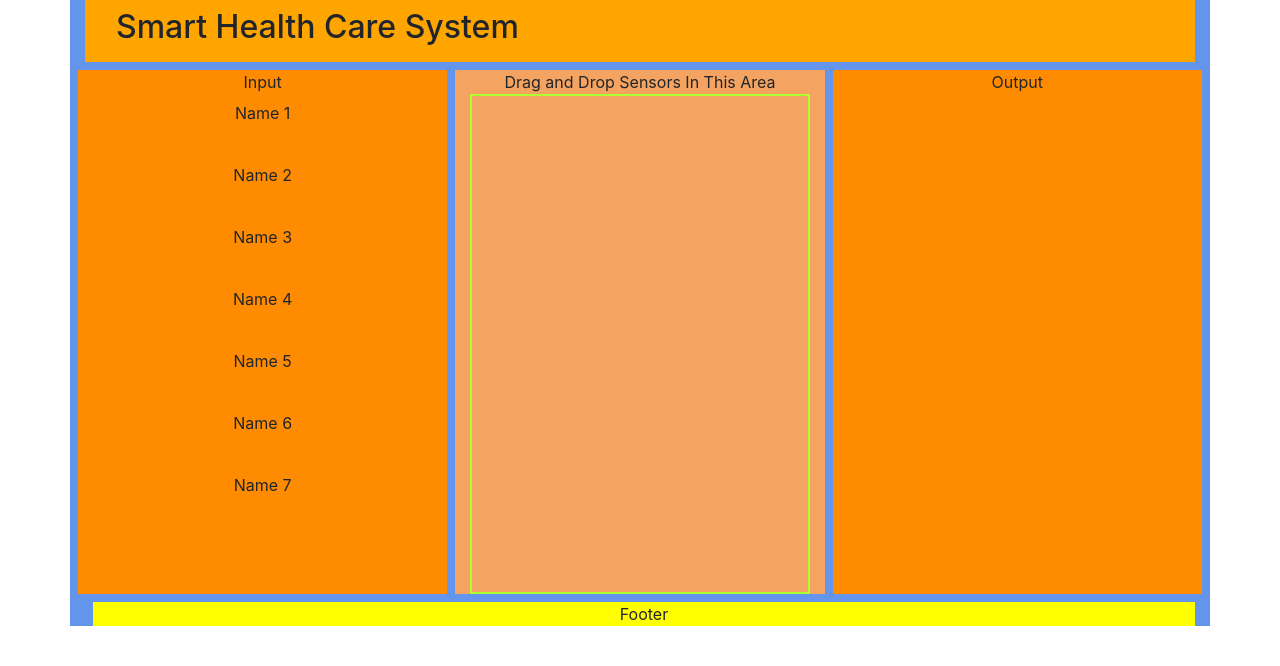
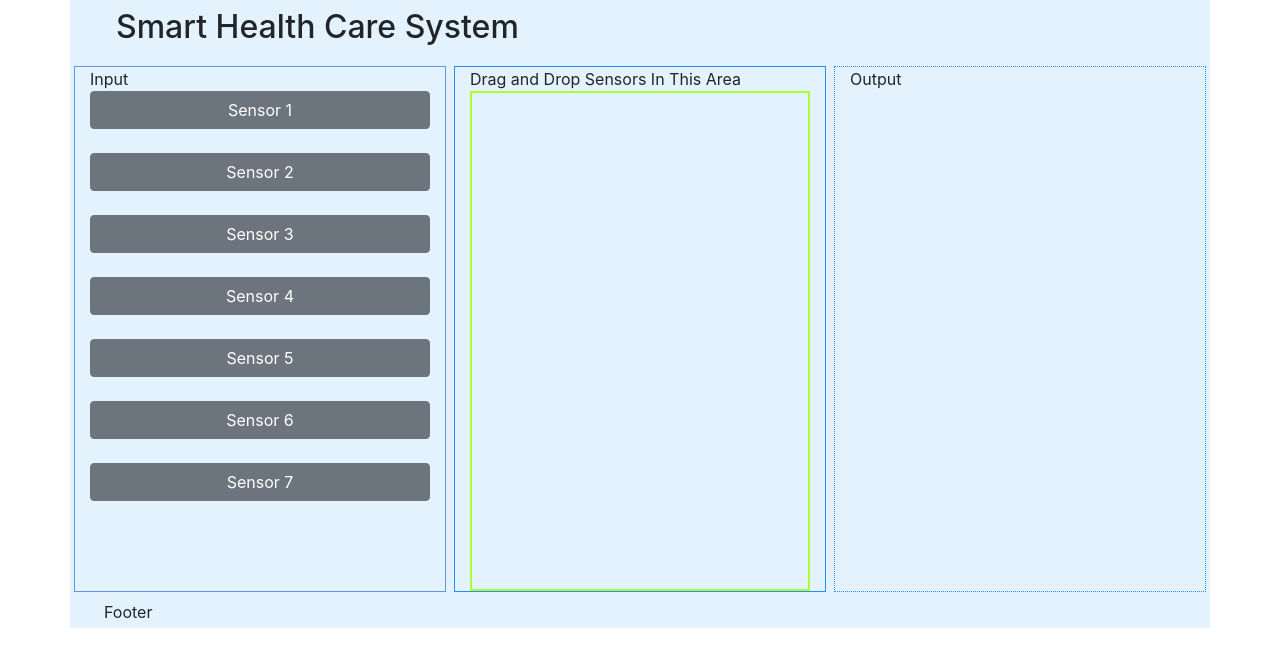
Before and after one commit to CudaRabbani/test_react, a React (Create React App) app: page / in a window 1280 px wide. Shown: the top 666 px of the page. Built offline with nearby package versions, Linux system fonts and the light colour scheme.

Commit message:
Backbround colors are changed.

```diff
--- a/src/App.js
+++ b/src/App.js
@@ -2,12 +2,23 @@ import React from 'react';
 //import logo from './logo.svg';
 import './App.css';
 import Layout from "./components/layout";
+import Header from "./components/header";
+
 
 function App() {
   return (
-    <div className="App">
-      <Layout />
-    </div>
+    <main role="main" className="container" style={{backgroundColor: '#e3f2fd'}}>
+        <div className="row">
+            <div className="col">
+                <Header/>
+            </div>
+        </div>
+        <div className="row">
+            <div className="col">
+                <Layout/>
+            </div>
+        </div>
+    </main>
   );
 }
 
--- a/src/components/header.jsx
+++ b/src/components/header.jsx
@@ -3,7 +3,7 @@ import React from 'react';
 const Header = () => {
     return (
         <header>
-            <div className="navbar navbar-expand-lg" style={{backgroundColor: 'orange'}}>
+            <div className="navbar navbar-dark" style={{backgroundColor: '#e3f2fd'}}>
                 <div className="container d-flex justify-content-between">
                     <h2 className="title"> Smart Health Care System </h2>
                 </div>
--- a/src/components/layout.jsx
+++ b/src/components/layout.jsx
@@ -1,5 +1,4 @@
 import React, {Component} from 'react';
-import Header from "./header";
 import SensorPanel from "./sensorpanel";
 import WorkSpace from "./workspace";
 
@@ -7,13 +6,13 @@ class Layout extends Component {
 
     state = {
         inputSensors: [
-            {id: 1, name: 'Name 1', space: 'input'},
-            {id: 2, name: 'Name 2', space: 'input'},
-            {id: 3, name: 'Name 3', space: 'input'},
-            {id: 4, name: 'Name 4', space: 'input'},
-            {id: 5, name: 'Name 5', space: 'input'},
-            {id: 6, name: 'Name 6', space: 'input'},
-            {id: 7, name: 'Name 7', space: 'input'}
+            {id: 1, name: 'Sensor 1', space: 'input'},
+            {id: 2, name: 'Sensor 2', space: 'input'},
+            {id: 3, name: 'Sensor 3', space: 'input'},
+            {id: 4, name: 'Sensor 4', space: 'input'},
+            {id: 5, name: 'Sensor 5', space: 'input'},
+            {id: 6, name: 'Sensor 6', space: 'input'},
+            {id: 7, name: 'Sensor 7', space: 'input'}
         ],
         workspaceSensors: []
     };
@@ -28,24 +27,18 @@ class Layout extends Component {
     onDrop = (e, sensor) => {
         const sensorID = e.dataTransfer.getData('sensorId');
         let currentWpSensors = this.state.workspaceSensors;
-        let wpSensor = this.state.inputSensors.filter (inSensor => inSensor.id == sensorID);
+        let wpSensor = this.state.inputSensors.filter (inSensor => parseInt(inSensor.id) === sensorID);
         wpSensor[0].space = 'workspace';
         currentWpSensors = [...currentWpSensors,...wpSensor];
         this.setState({workspaceSensors: currentWpSensors});
     };
     onDelete = (sensorId) => {
-        let wpSensors = this.state.workspaceSensors.filter(s => s.id != sensorId);
+        let wpSensors = this.state.workspaceSensors.filter(s => parseInt(s.id) !== sensorId);
         this.setState({workspaceSensors: wpSensors});
     };
     render() {
         return (
-            <div className="container full-layout">
-                <div className="row">
-                    <div className="col">
-                        <Header/>
-                    </div>
-                </div>
-                <div className="m-1">
+            <div>
                 <div className="row">
                     <div className="col left-panel m-1">
                         Input
@@ -68,7 +61,6 @@ class Layout extends Component {
                 </div>
                 <div className="container footer m-1">Footer</div>
             </div>
-            </div>
         );
     }
 }
--- a/src/components/sensor.jsx
+++ b/src/components/sensor.jsx
@@ -8,7 +8,7 @@ const Sensor = (props) => {
             <div draggable
                  onDragStart={(e)=>onDragStart(e, sensorId)}
                  className="draggable">
-                <button className="btn btn-default btn-md btn-block">
+                <button className="btn btn-secondary btn-md btn-block">
                     {label}
                 </button>
                 <br/>
@@ -18,12 +18,12 @@ const Sensor = (props) => {
     else {
         return (
             <div draggable
-                 onClick={()=>onDelete(sensorId)}
+                 onDragStart={(e)=>onDragStart(e, sensorId)}
                  className="draggable">
-                <button className="btn btn-default btn-md btn-block">
+                <button className="btn btn-primary btn-md btn-block">
                     {label}
                     <i className="fa fa-window-close pull-right"
-                       onDragStart={(e)=>onDragStart(e, sensorId)}
+                       onClick={()=>onDelete(sensorId)}
                        aria-hidden="true"></i>
                 </button>
                 <br/>
--- a/src/index.css
+++ b/src/index.css
@@ -17,23 +17,22 @@ code {
 }
 
 .full-layout {
-  background-color: cornflowerblue;
+  background-color: #e3f2fd;
  }
 
 .left-panel {
-  background-color: darkorange;
+  border: 1px solid cornflowerblue;
 }
 
 .right-panel {
-  background-color: darkorange;
+  border: 1px dotted dodgerblue;
 }
 
 .workspace-panel {
-  background-color: sandybrown;
+  border: 1px solid dodgerblue;
 }
 
 .footer {
-  background-color: yellow;
 }
 
 .droppable {
```
Also changed, not shown: src/common/forminput.jsx (added, +14 -0 lines), src/common/textinput.jsx (added, +12 -0 lines), src/components/test.txt (deleted). Lines whose indentation alone changed are shown as unchanged.
